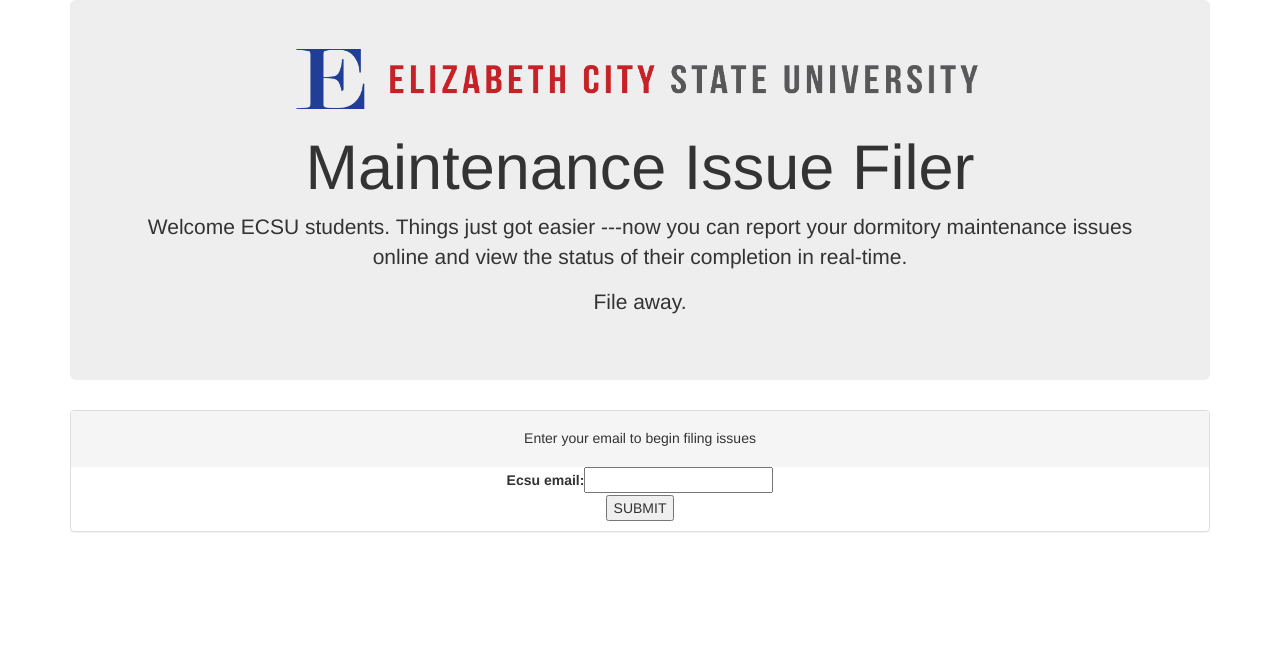
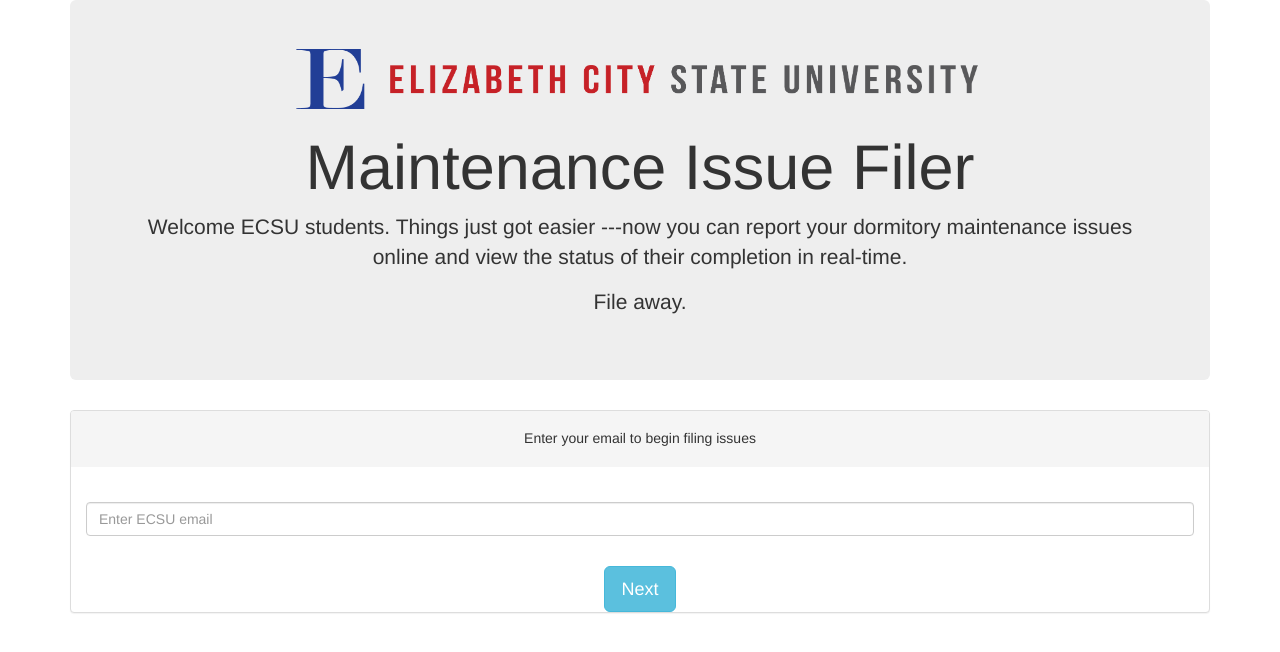
Before and after one commit to CSC412-TicketSystem/ECSUTS, a Django app: page /email/ in a window 1280 px wide. Shown: the top 652 px of the page. Run offline with Django 3.2, Linux system fonts and the light colour scheme; some libraries are stand-ins or nearby versions.

Commit message:
updated test.html

```diff
--- a/MTicket/templates/test.html
+++ b/MTicket/templates/test.html
@@ -68,27 +68,37 @@
   <div class="panel-group">
     <div class="panel panel-default">
       <div class="panel-heading text-center"><h5>Enter your email to begin filing issues</h5></div>
-      <!--<div class="panel-body" style ="">
-          </div> -->
-          <div align="center">
-            <form role="form" action="" method="post">
-            {% csrf_token %}
-            {{form}}
-        <br><input type="submit" value="SUBMIT">
-            </form>
-            </div>
-                <div class="container">
-                      <p>
-                      <form method="post">
-                      </form>
-                      </p>
-                      <div id="message"></div>
-                </div>
-              </div>
-            </div>
+      <!-- body of panel for email  -->
+        <div class="panel-body">
+          <div class="form-group">
+            <label for="email"></label>
+            <input type="email" class="form-control" id="email" placeholder="Enter ECSU email">
           </div>
+        </div>
+      <!-- Trigger the modal with a button -->
+      <center><button type="button" class="btn btn-info btn-lg" data-toggle="modal" data-target="#myModal">Next</button></center>
+
+      <!-- Modal -->
+    <div id="myModal" class="modal fade" role="dialog">
+      <div class="modal-dialog">
+
+        <!-- Modal content-->
+        <div class="modal-content">
+          <div class="modal-header">
+            <button type="button" class="close" data-dismiss="modal">&times;</button>
+            <h4 class="modal-title">Thank you!</h4>
+          </div>
+          <div class="modal-body">
+            <p>Please check your email for a message from ECSU MIF.</p>
+          </div>
+          <div class="modal-footer">
+            <button type="button" class="btn btn-default" data-dismiss="modal">Close</button>
+          </div>
+        </div>
+
       </div>
-      </div>
+    </div>
+
     </div>
   </div>
 </div>
```
